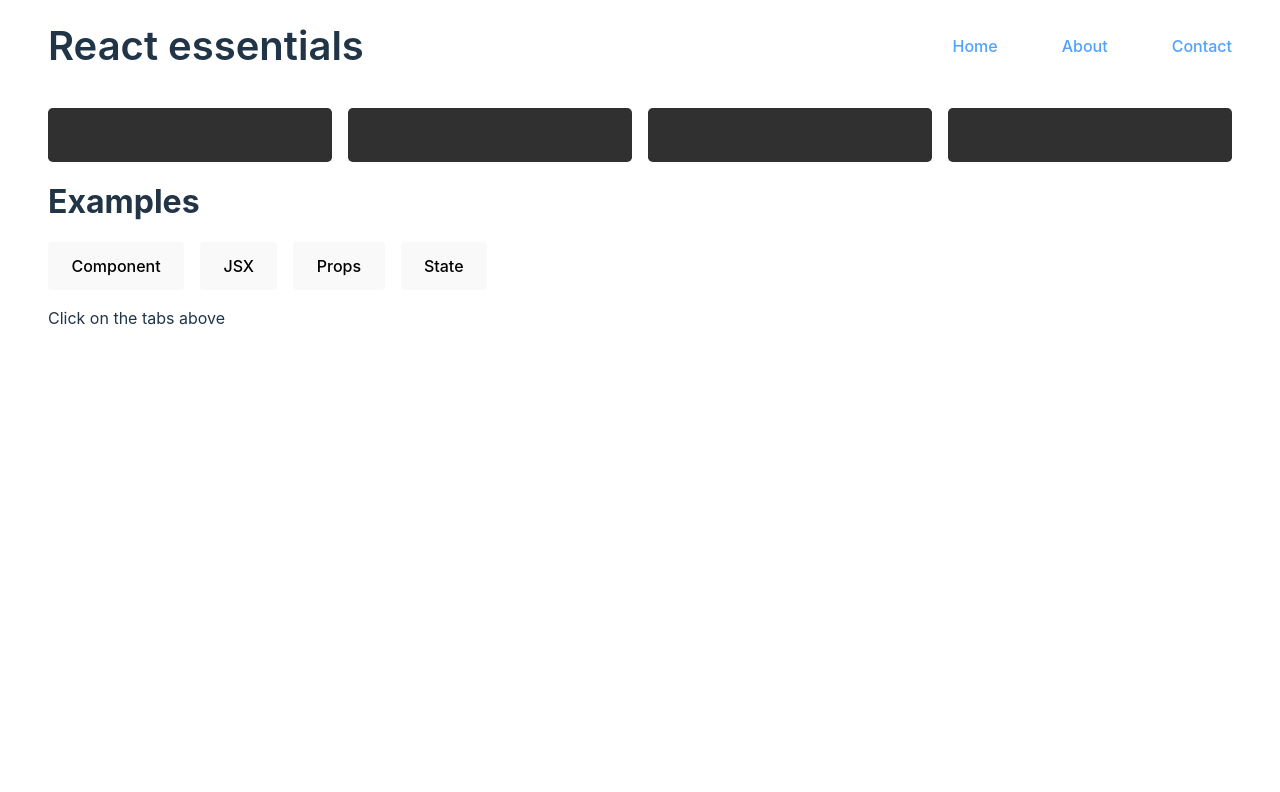
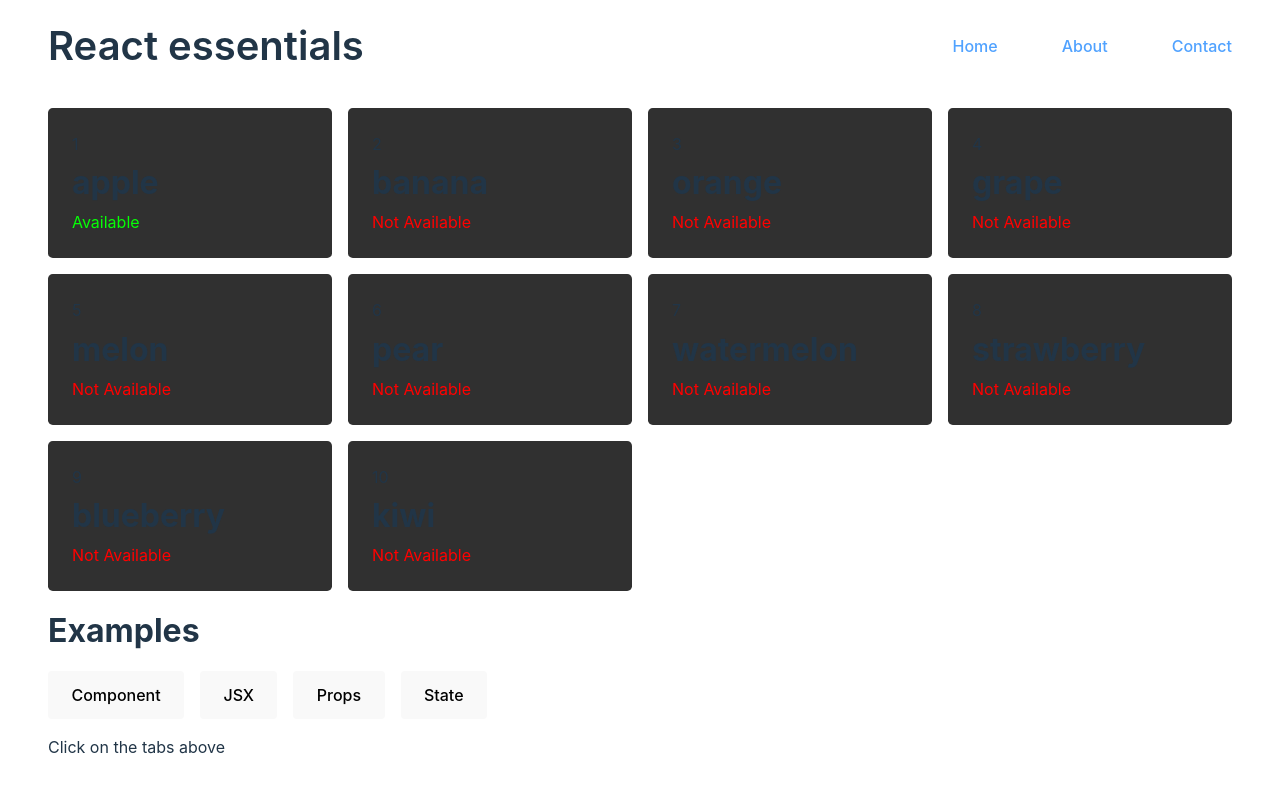
Before and after one commit to psdekate/react-app, a React (Vite) app: page / in a window 1280 px wide. Shown: the top 792 px of the page. Built offline with nearby package versions, Linux system fonts and the light colour scheme.

Commit message:
CSS render logics and Map function

```diff
--- a/src/components/Main/Main.css
+++ b/src/components/Main/Main.css
@@ -39,3 +39,11 @@ h3 {
   padding: 1rem;
   background-color: #303030;
 }
+
+.active {
+  color: red;
+}
+
+.inActive {
+  color: rgb(6, 255, 6);
+}
--- a/src/components/Main/Main.jsx
+++ b/src/components/Main/Main.jsx
@@ -2,14 +2,17 @@ import "../Main/Main.css";
 import { TabContent } from "../Main/TabContent";
 import { items } from "../../data";
 import { useState } from "react";
+import { randomData } from "../../data2";
 
 export function Card(props) {
   return (
     <>
       <div className="card">
-        <h3>{props.title}</h3>
-        <p>{props.description}</p>
-        <p>{props.something}</p>
+        <p>{props.id}</p>
+        <h3>{props.name}</h3>
+        <p className={props.isAvailable ? "inActive" : "active"}>
+          {props.isAvailable ? "Available" : "Not Available"}
+        </p>
       </div>
     </>
   );
@@ -38,18 +41,38 @@ export function Main() {
     <>
       <div className="infoCards">
         <div className="cards">
-          <Card {...items[0]} />
+          {randomData.map((conceptItem) => (
+            <Card key={randomData.id} {...conceptItem} />
+          ))}
+          {/* <Card {...items[0]} />
           <Card {...items[1]} />
           <Card {...items[2]} />
-          <Card {...items[3]} />
+          <Card {...items[3]} /> */}
         </div>
         <section className="tabContent">
           <h3>Examples</h3>
           <div className="infoTabs">
-            <TabContent onSelect={() => handleClick("Components")}>Component</TabContent>
-            <TabContent onSelect={() => handleClick("JSX")}>JSX</TabContent>
-            <TabContent onSelect={() => handleClick("Props")}>Props</TabContent>
-            <TabContent onSelect={() => handleClick("State")}>State</TabContent>
+            <TabContent
+              isSelected={selectedTopic === "Components"}
+              onSelect={() => handleClick("Components")}
+            >
+              Component
+            </TabContent>
+            <TabContent isSelected={selectedTopic === "JSX"} onSelect={() => handleClick("JSX")}>
+              JSX
+            </TabContent>
+            <TabContent
+              isSelected={selectedTopic === "Props"}
+              onSelect={() => handleClick("Props")}
+            >
+              Props
+            </TabContent>
+            <TabContent
+              isSelected={selectedTopic === "State"}
+              onSelect={() => handleClick("State")}
+            >
+              State
+            </TabContent>
           </div>
 
           {/* Method 1: using ternary operator */}
--- a/src/components/Main/TabContent.css
+++ b/src/components/Main/TabContent.css
@@ -1,3 +1,8 @@
 li {
   list-style-type: none;
 }
+
+/* .active {
+  background-color: aqua;
+  color: #323232;
+} */
--- a/src/components/Main/TabContent.jsx
+++ b/src/components/Main/TabContent.jsx
@@ -1,9 +1,11 @@
 import "../Main/TabContent.css";
 
-export function TabContent({ children, onSelect }) {
+export function TabContent({ children, onSelect, isSelected }) {
   return (
     <li>
-      <button onClick={onSelect}>{children}</button>
+      <button className={isSelected ? "active" : undefined} onClick={onSelect}>
+        {children}
+      </button>
     </li>
   );
 }
--- /dev/null
+++ b/src/data2.js
@@ -0,0 +1,12 @@
+export const randomData = [
+  { id: 1, name: "apple", isAvailable: true },
+  { id: 2, name: "banana", isAvailable: false },
+  { id: 3, name: "orange", quantity: 12 },
+  { id: 4, name: "grape", price: 3.14 },
+  { id: 5, name: "melon", weight: 1.5 },
+  { id: 6, name: "pear", color: "green" },
+  { id: 7, name: "watermelon", isSweet: true },
+  { id: 8, name: "strawberry", quantity: 5 },
+  { id: 9, name: "blueberry", price: 2.99 },
+  { id: 10, name: "kiwi", isTropical: true },
+];
```
